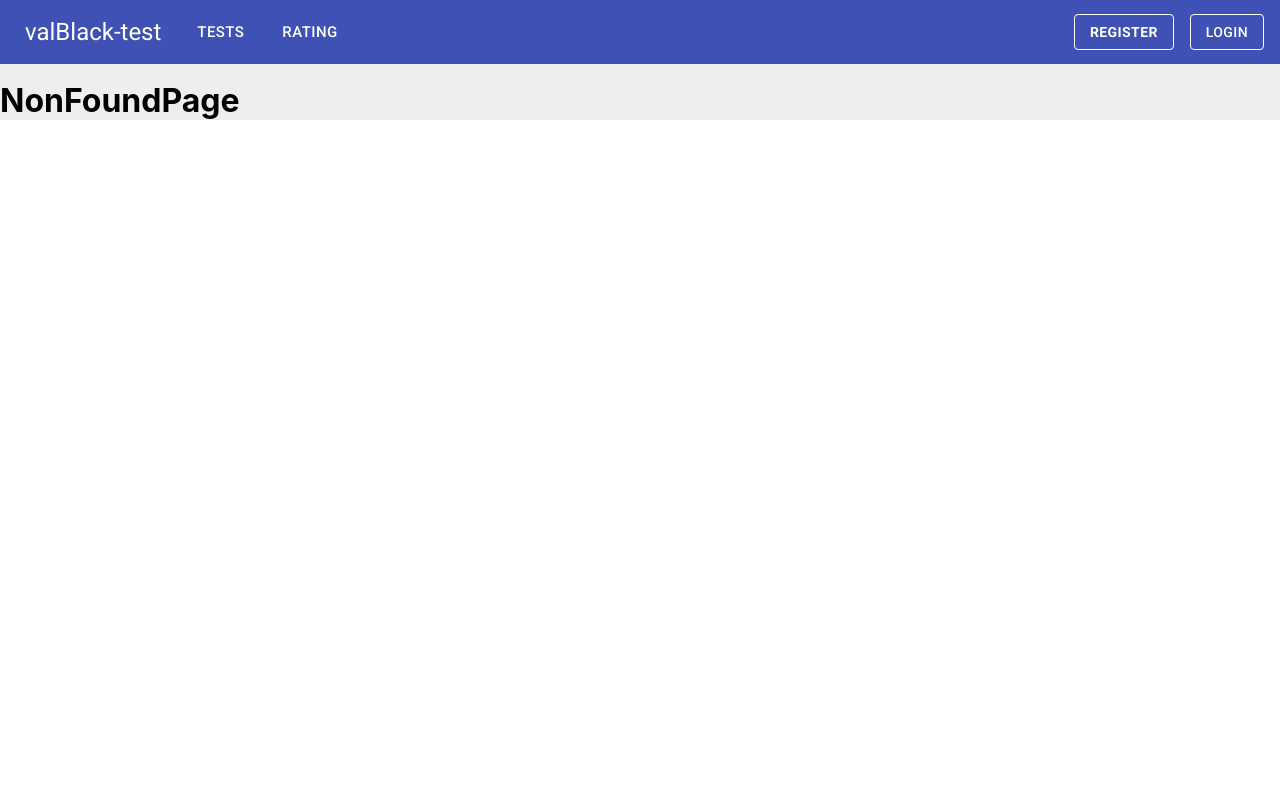
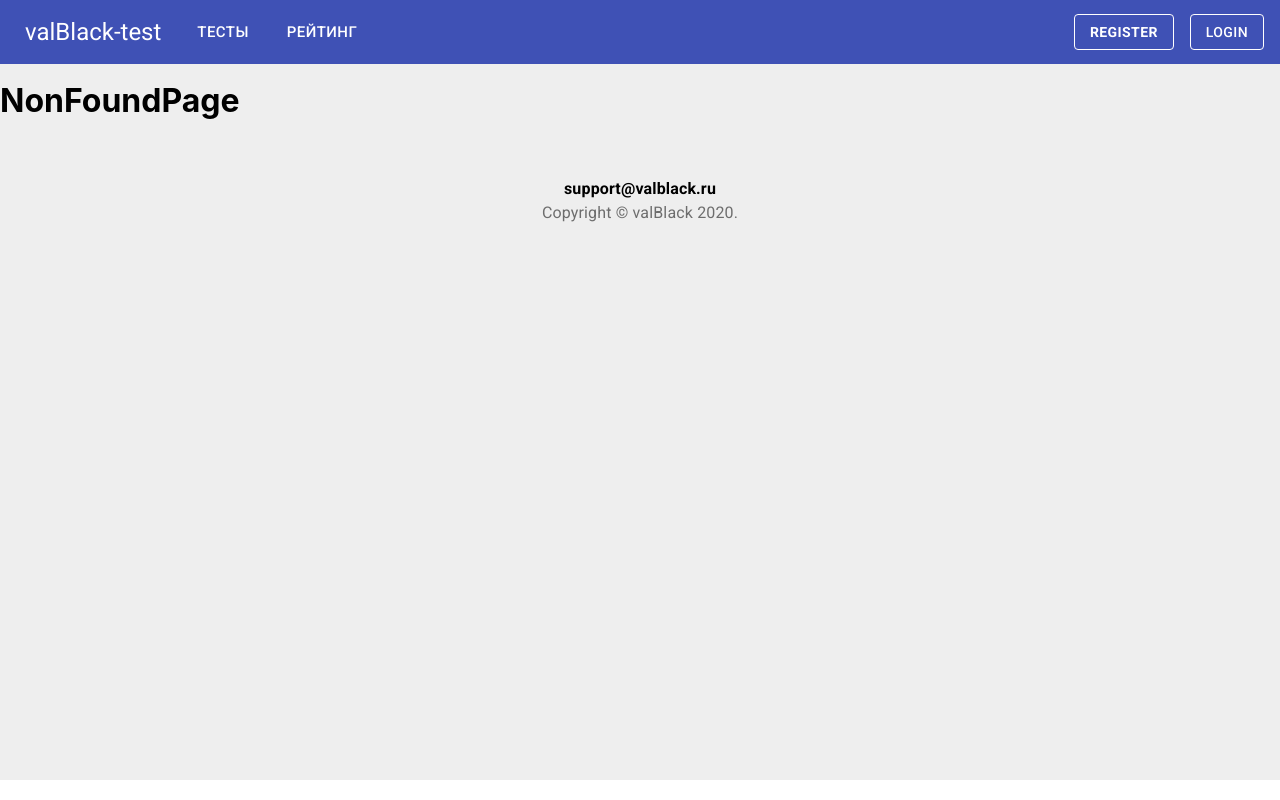
Before and after one commit to BlackHeart426/valblack-test, a React (Create React App) app in the folder client/: page /t/1 in a window 1280 px wide. Built offline with nearby package versions, Linux system fonts and the light colour scheme.

Commit message:
add footer

```diff
--- a/client/src/App.tsx
+++ b/client/src/App.tsx
@@ -8,14 +8,26 @@ import {grey} from "@material-ui/core/colors";
 import {connect} from "react-redux";
 import {ILocalStore, loginActionCreator, setCurrentUser} from "./store/action/currentUserAction";
 import {getLocalStorage, isAuth} from "./services/auth.service";
+import {Footer} from "./components/Navbar/footer";
 
 const useStyles = makeStyles((theme: Theme) =>
     createStyles({
         root : {
-            background: grey[200]
+            background: grey[200],
+            minHeight: 780
+        },
+        wrapper: {
+          paddingTop: 60
         },
         content: {
-            paddingTop: '60px'
+            flex: '1 0 auto'
+        },
+        footer: {
+            boxSizing: 'border-box',
+            height: '100px',
+            backgroundColor: '#eee',
+            bordeTop: '1px solid #e0e0e0',
+            paddingTop: '35px'
         }
     })
 )
@@ -34,10 +46,19 @@ function App(props: any) {
     return (
         <div className={classes.root}>
 
-            <div className={classes.content}>
+            <div className={classes.wrapper}>
                 <Router>
                     <Navbar/>
-                    {routes}
+                    <div className={classes.content}>
+                        {routes}
+                    </div>
+                    <footer>
+                        <div className={classes.footer} >
+                            <Footer />
+                        </div>
+                    </footer>
+
+
                 </Router>
             </div>
 
--- a/client/src/components/Navbar/Navbar.tsx
+++ b/client/src/components/Navbar/Navbar.tsx
@@ -120,20 +120,20 @@ function Navbar(props: any) {
                 <ListItemIcon className={classes.menuIcons}>
                     <AccountBalanceWalletIcon fontSize="small" />
                 </ListItemIcon>
-                <Typography variant="inherit">My income</Typography>
+                <Typography variant="inherit">Профиль</Typography>
             </MenuItem>
             <MenuItem onClick={handleOpenSettings}>
                 <ListItemIcon className={classes.menuIcons}>
                     <SettingsIcon fontSize="small" />
                 </ListItemIcon>
-                <Typography variant="inherit">Settings</Typography>
+                <Typography variant="inherit">Настройки</Typography>
             </MenuItem>
             <Divider/>
             <MenuItem onClick={handleLogout}>
                 <ListItemIcon className={classes.menuIcons}>
                     <ExitToAppIcon color={"primary"} fontSize="small" />
                 </ListItemIcon>
-                <Typography variant="inherit" color={"primary"}><strong>Logout</strong></Typography>
+                <Typography variant="inherit" color={"primary"}><strong>Выйти</strong></Typography>
             </MenuItem>
         </Menu>
     );
@@ -152,7 +152,7 @@ function Navbar(props: any) {
                                 color="inherit"
                                 onClick={handleTests}
                             >
-                                Tests
+                                Тесты
                             </Button>
                         </div>
                         <div className={classes.menuButton}>
@@ -160,7 +160,7 @@ function Navbar(props: any) {
                                 size="large"
                                 color="inherit"
                             >
-                                Rating
+                                Рейтинг
                             </Button>
                         </div>
 
--- /dev/null
+++ b/client/src/components/Navbar/footer.tsx
@@ -0,0 +1,16 @@
+import React from "react";
+import {useStyles} from "./styles";
+import {Typography} from "@material-ui/core";
+
+export const Footer = () => {
+    return (
+        <div>
+            <Typography align={"center"}>
+                <strong>support@valblack.ru</strong>
+            </Typography>
+            <Typography align={"center"}  color="textSecondary">
+                Copyright © valBlack 2020.
+            </Typography>
+        </div>
+    )
+}
--- a/client/src/components/Navbar/styles.ts
+++ b/client/src/components/Navbar/styles.ts
@@ -4,6 +4,8 @@ export const useStyles = makeStyles((theme: Theme) =>
     createStyles({
         root: {
             flexGrow: 1,
+            backgroundColor: '#f7f7fa',
+            maxWidth: '1200px'
         },
         grow: {
             flexGrow: 1,
@@ -30,5 +32,8 @@ export const useStyles = makeStyles((theme: Theme) =>
                 marginLeft: '25px',
             },
         },
+        footer: {
+            minHeight: 'calc(100vh - 80px)'
+        }
     }),
 );
--- a/client/src/pages/testInfo/TestInfo.tsx
+++ b/client/src/pages/testInfo/TestInfo.tsx
@@ -83,15 +83,15 @@ const TestInfo = (props: any) => {
                                                     </Typography>
                                                 </Grid>
                                                 <Grid item xs={5}>
-                                                    <Typography variant="h6" color="textSecondary" component="p">
+                                                    <Typography variant="h6" align={"center"} color="textSecondary" component="p">
                                                         {testInfo.category
                                                             && props.arrCategories.filter((category: any) =>
                                                             category._id === testInfo.category)[0].name}
                                                     </Typography>
-                                                    <Typography variant="h6" color="textSecondary" component="p">
+                                                    <Typography variant="h6" align={"center"} color="textSecondary" component="p">
                                                         {testInfo.questions}
                                                     </Typography>
-                                                    <Typography variant="h6" color="textSecondary" component="p">
+                                                    <Typography variant="h6" align={"center"} color="textSecondary" component="p">
                                                         {testInfo.durationOfTime}
                                                     </Typography>
                                                 </Grid>
@@ -111,6 +111,13 @@ const TestInfo = (props: any) => {
                         </Box>
                     </div>
                 </div>
+            </div>
+            <div>
+                Lorem ipsumipsumipsum dolor sit amet, consectetur adipisicing elit. Aliquam corporis cum dolores error hic illum incidunt molestiae nulla perferendis, similique!
+                Lorem ipsumipsumipsum dolor sit amet, consectetur adipisicing elit. Aliquam corporis cum dolores error hic illum incidunt molestiae nulla perferendis, similique!
+                Lorem ipsumipsumipsum dolor sit amet, consectetur adipisicing elit. Aliquam corporis cum dolores error hic illum incidunt molestiae nulla perferendis, similique!
+                Lorem ipsumipsumipsum dolor sit amet, consectetur adipisicing elit. Aliquam corporis cum dolores error hic illum incidunt molestiae nulla perferendis, similique!
+                Lorem ipsum dolor sit amet, consectetur adipisicing elit. Aliquam corporis cum dolores error hic illum incidunt molestiae nulla perferendis, similique!
             </div>
         </div>
     )
--- a/client/src/router/routes.tsx
+++ b/client/src/router/routes.tsx
@@ -17,6 +17,8 @@ export const useRoutes = () => {
             <Route exact path="/" component={HomePage}/>
             <Route exact path="/home" component={HomePage}/>
             <Route exact path="/tests" component={AuthGuard(TestList)}/>
+            <Route exact path="/profile" component={AuthGuard(TestInfo)}/>
+            <Route exact path="/settings" component={AuthGuard(TestInfo)}/>
             <Route exact path="/t/:id" component={AuthGuard(TestInfo)}/>
             <Route exact path="/auth" component={AuthPage}/>
             <Route exact path="/admin" component={HomeAdminPage}/>
```
